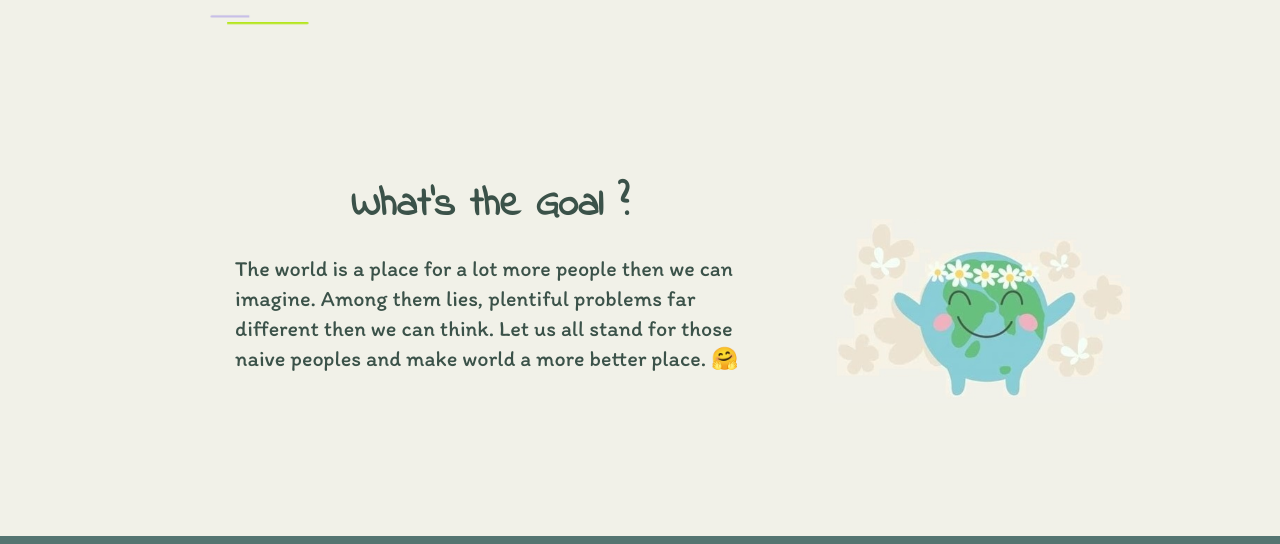
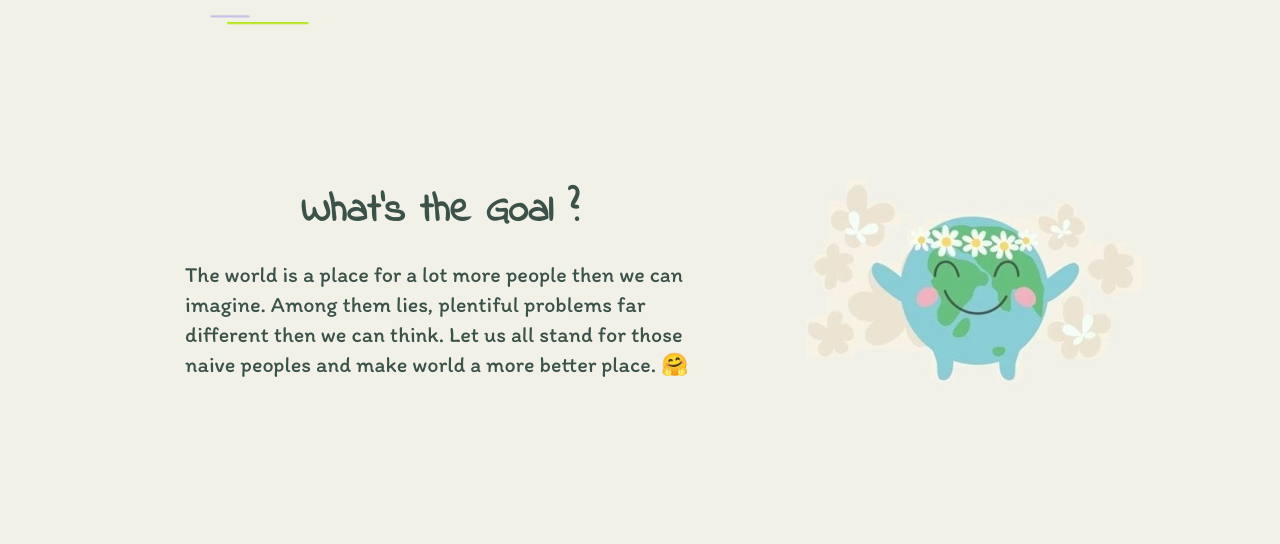
Before and after one commit to sammy3110/My-Site, a plain HTML site: page index.html in a window 1280 px wide. Shown: the part 912-1456 px from the top of the page. Drawn offline with Linux system fonts and the light colour scheme.

Commit message:
Updated the mistake in image padding.

```diff
--- a/CSS/styles.css
+++ b/CSS/styles.css
@@ -102,7 +102,7 @@ body {
   background-color: #f1f1e8;
   text-align: center;
   margin-top: 40px;
-  /* height: 400px; */
+  height: 700px;
 }
 
 .computer{
@@ -137,11 +137,11 @@ body {
 }
 
 .globe{
-  width: 300px;
-  float: right;
+  text-align: center;
+  height: 210px;
   position: relative;
-  bottom: 100px;
-  right: 150px;
+  bottom: 140px;
+  left: 330px;
 }
 
 .world-text{
@@ -151,8 +151,8 @@ body {
   color: #3b5249;
   font-size: 22px;
   position: relative;
-  bottom: 140px;
-  right: 150px;
+  bottom: 370px;
+  right: 200px;
   line-height: 30px;
 }
 
```
